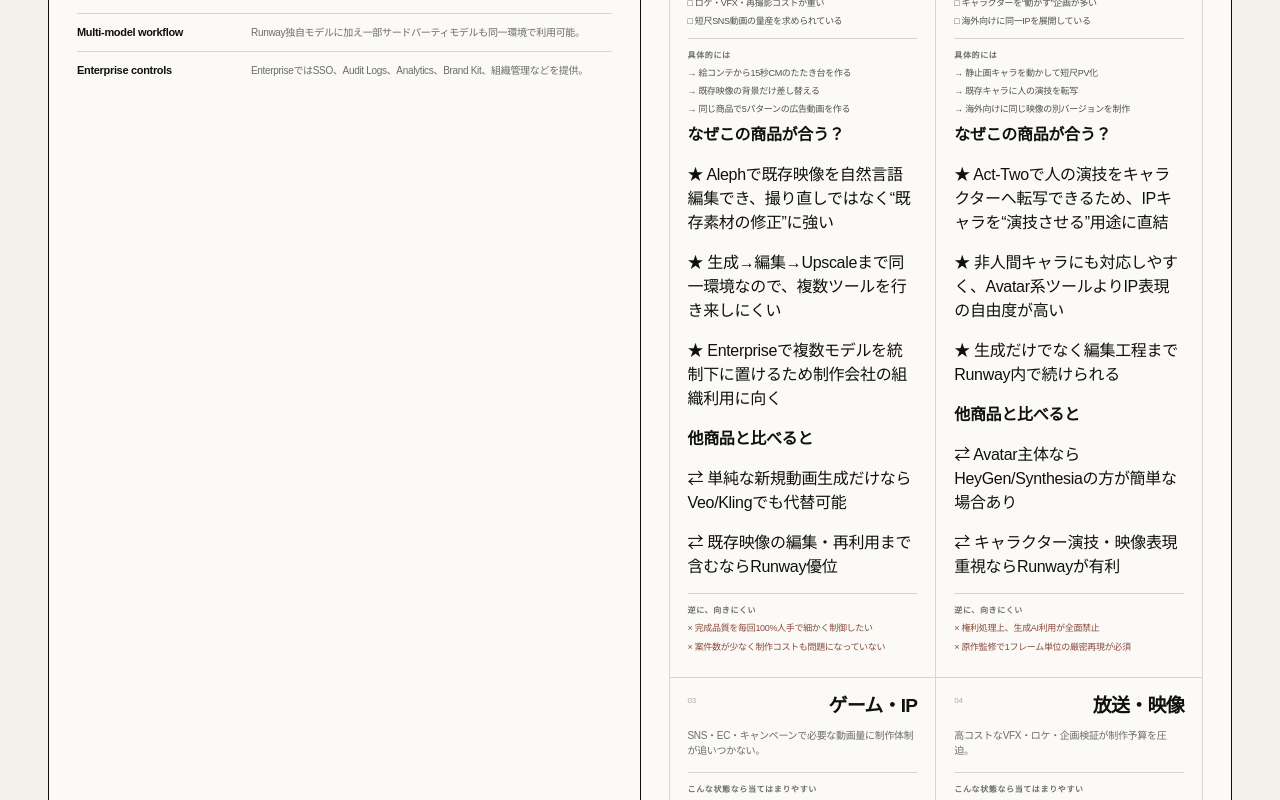
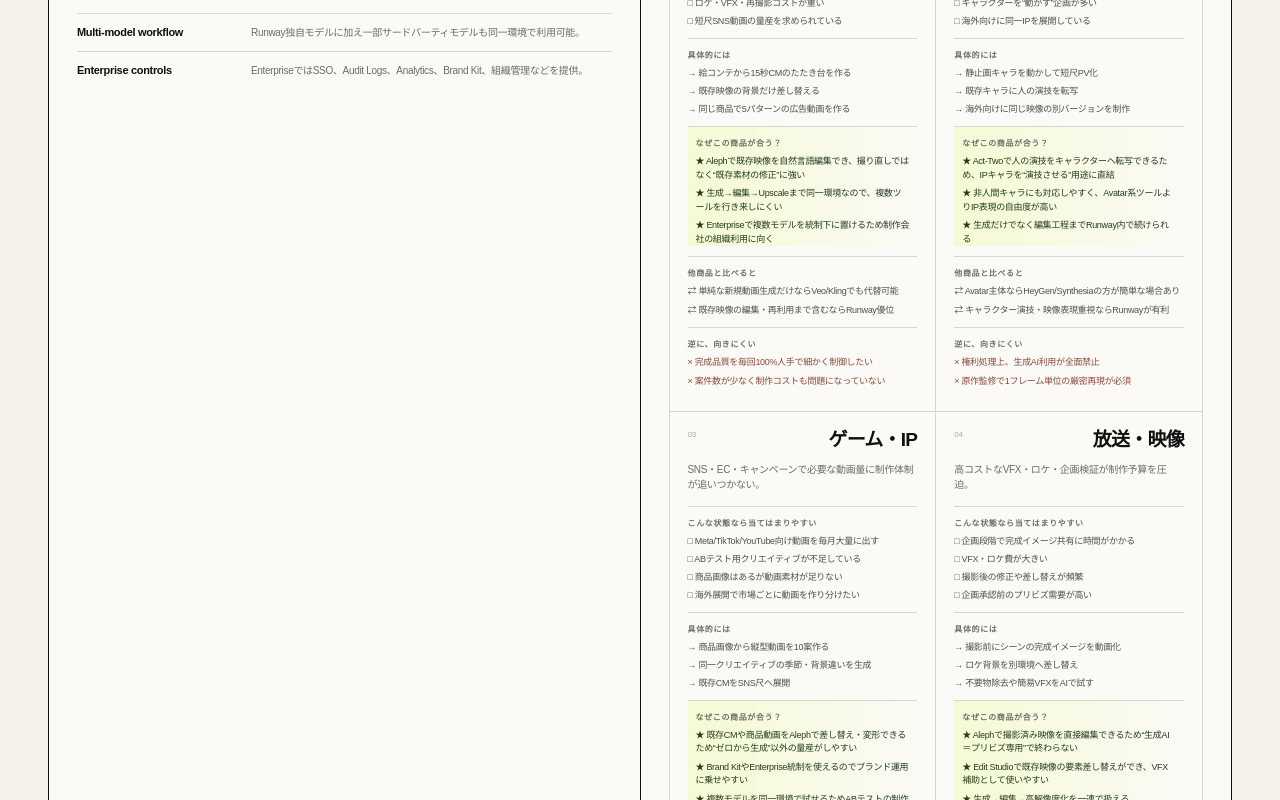
Before and after one commit to yasu-kai/tech-meets-japan, a Next.js app: page /products/runway-ai-video in a window 1280 px wide. Shown: the part 1240-2040 px from the top of the page. Built offline with nearby package versions, Linux system fonts and the light colour scheme.

Commit message:
Highlight product-specific fit reasons

```diff
--- a/app/globals.css
+++ b/app/globals.css
@@ -193,3 +193,9 @@
 .fit-checks,.fit-examples,.fit-not{border-top:1px solid var(--line);padding-top:10px;margin-top:10px}.fit-checks b,.fit-examples b,.fit-not b{display:block;font-size:8px;letter-spacing:.08em;color:var(--muted);margin-bottom:7px}.fit-checks p,.fit-examples p,.fit-not p{font-size:9px;line-height:1.45;margin:5px 0;color:#4f514c}.fit-not p{color:#8a4a3c}
 .fit-selfcheck{margin-top:12px;padding:14px 16px;background:var(--acid);border:1px solid var(--ink);display:grid;grid-template-columns:95px 1fr;gap:12px}.fit-selfcheck strong{font-size:8px;letter-spacing:.1em}.fit-selfcheck p{font-size:10px;line-height:1.5;margin:0}
 @media(max-width:560px){.fit-diagnostic{grid-template-columns:1fr}.fit-diagnostic article{min-height:0}.fit-selfcheck{grid-template-columns:1fr}}
+
+.fit-why-product,.fit-compare-why{border-top:1px solid var(--line);padding-top:10px;margin-top:10px}
+.fit-why-product b,.fit-compare-why b{display:block;font-size:8px;letter-spacing:.08em;color:var(--muted);margin-bottom:7px}
+.fit-why-product p{font-size:9px;line-height:1.5;margin:5px 0;color:#253d1d}
+.fit-compare-why p{font-size:9px;line-height:1.5;margin:5px 0;color:#4f514c}
+.fit-why-product{background:linear-gradient(90deg,rgba(214,255,57,.18),transparent);padding-left:8px;padding-right:8px}
```
